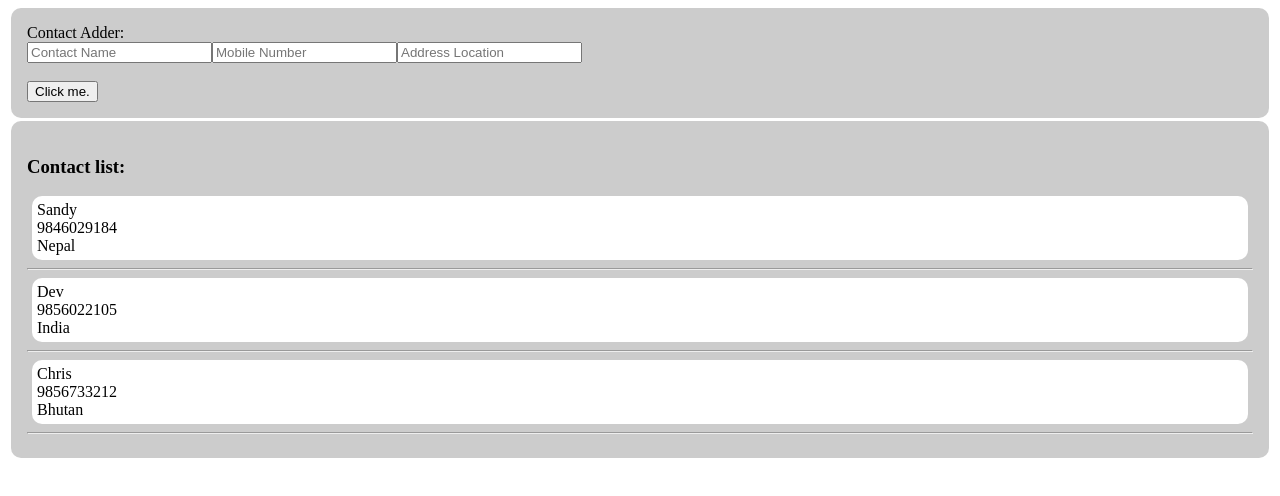
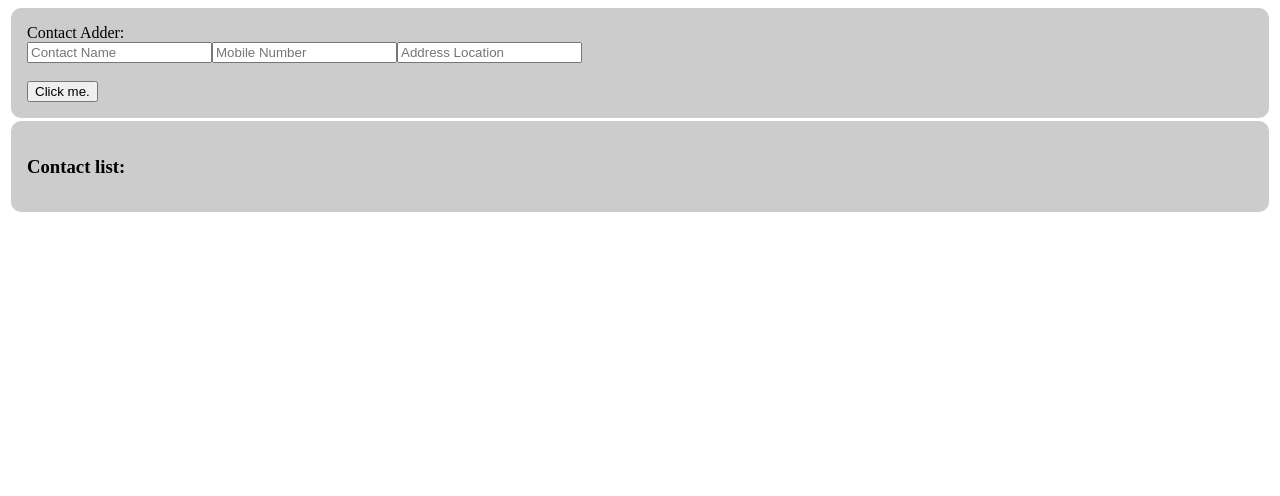
Before and after one commit to SamyamCodesavvy/Contact-Manager-React, a React (Create React App) app: page / in a window 1280 px wide. Shown: the top 496 px of the page. Built offline with nearby package versions, Linux system fonts and the light colour scheme.

Commit message:
remove the three initial dictionaries that were set by default

```diff
--- a/src/App.js
+++ b/src/App.js
@@ -9,12 +9,7 @@ import Contact from "./components/Contact";
 import "./styles/app.css";
 import ContactAdder from "./components/ContactAdder";
 const App = () => {
-  const initialContacts = [
-    { name: "Sandy", mobile: "9846029184", location: "Nepal" },
-    { name: "Dev", mobile: "9856022105", location: "India" },
-    { name: "Chris", mobile: "9856733212", location: "Bhutan" }
-  ];
-  const [contacts, setContacts] = useState(initialContacts)
+  const [contacts, setContacts] = useState([])
   const addContactData = (contactData) => {
     setContacts([contactData, ...contacts])
   };
```
